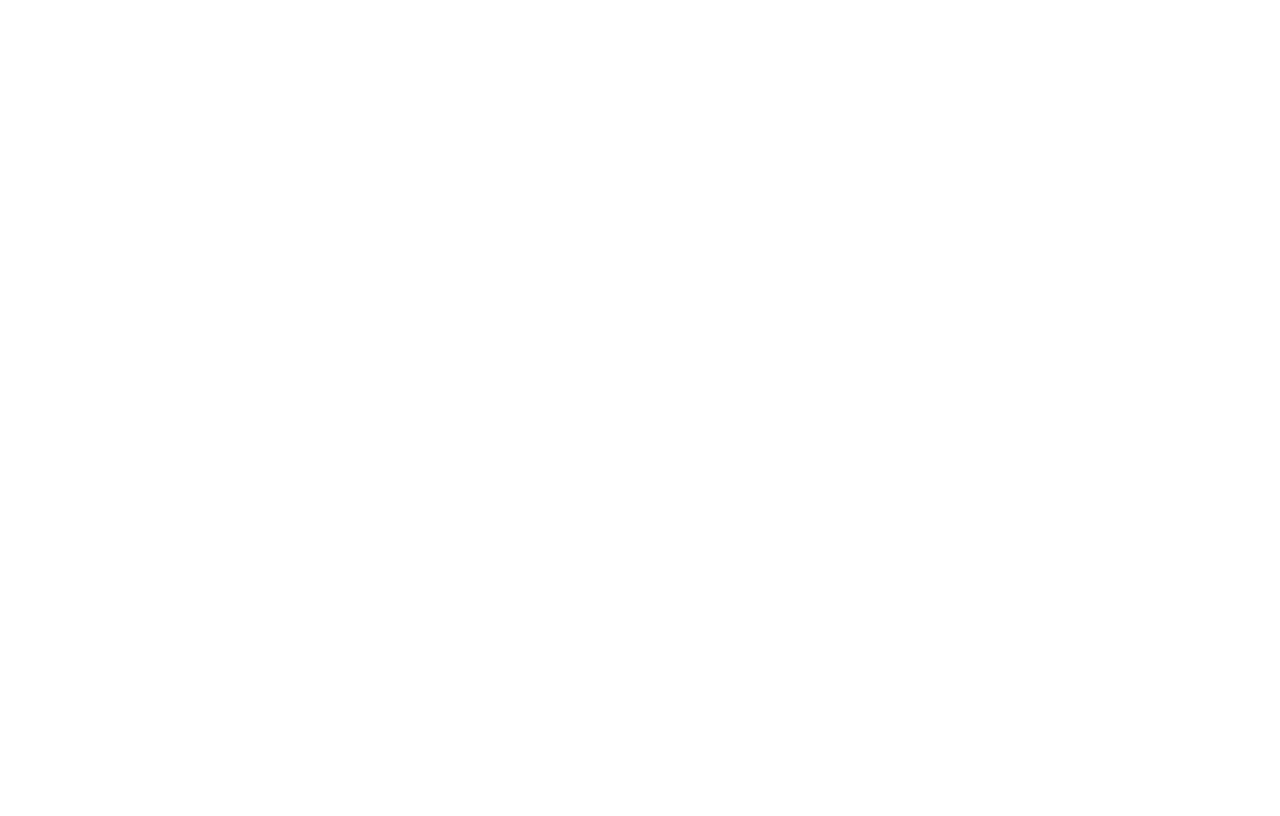
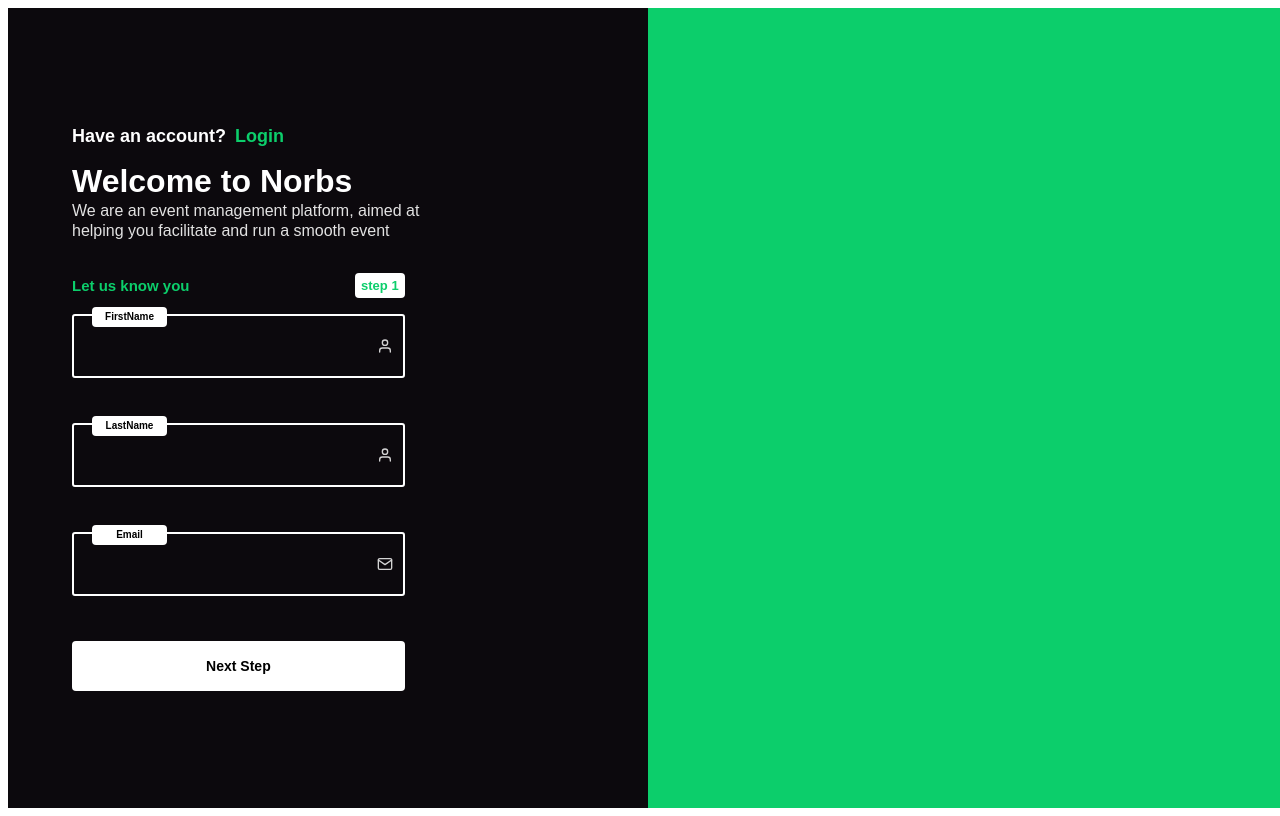
Before and after one commit to Adewale103/Norbs-Event, a React (Create React App) app: page /register in a window 1280 px wide. Built offline with nearby package versions, Linux system fonts and the light colour scheme; a web font is replaced by a local one.

Commit message:
"added routing"

```diff
--- a/package.json
+++ b/package.json
@@ -8,7 +8,7 @@
     "@testing-library/user-event": "^13.5.0",
     "react": "^18.2.0",
     "react-dom": "^18.2.0",
-    "react-router-dom": "^5.3.3",
+    "react-router-dom": "^6.3.0",
     "react-scripts": "5.0.1",
     "web-vitals": "^2.1.4"
   },
--- a/src/App.js
+++ b/src/App.js
@@ -1,24 +1,18 @@
-
-import './App.css';
-import { BrowserRouter as Router, Route, Switch} from 'react-router-dom';
-import Login from "./views/authentication/Login"
-import Register from "./views/authentication/Register"
-import React from 'react';
+import "./App.css";
+import Login from "./views/authentication/Login";
+import Register from "./views/authentication/Register";
+import React from "react";
+import { Routes, Route } from "react-router-dom";
 
 const App = () => {
   return (
-    <Router>
-      <div className="App">
-        <Switch>
-          <div className='content'>
-           <Route exact path = "/"><Register/></Route>
-           <Route path= "/login"><Login/></Route>
-         </div>
-        </Switch>
-      </div>
-    </Router>
-
-  )
-}
+    <div className="App">
+      <Routes>
+      <Route path="/login" element={<Login />}/>
+        <Route path="/register" element={<Register />}/>
+      </Routes>
+    </div>
+  );
+};
 
 export default App;
--- a/src/index.js
+++ b/src/index.js
@@ -1,13 +1,15 @@
-import React from 'react';
-import ReactDOM from 'react-dom/client';
-import './index.css';
-import App from './App';
+import React from "react";
+import ReactDOM from "react-dom/client";
+import "./index.css";
+import App from "./App";
+import { BrowserRouter as Router} from "react-router-dom";
 
-
-const root = ReactDOM.createRoot(document.getElementById('root'));
+const root = ReactDOM.createRoot(document.getElementById("root"));
 root.render(
   <React.StrictMode>
-    <App />
+    <Router>
+      <App />
+    </Router>
   </React.StrictMode>
 );
 
--- a/src/views/authentication/Login.js
+++ b/src/views/authentication/Login.js
@@ -4,9 +4,13 @@
 import passwordIcon from "../../assets/password.svg"
 import { Link } from "react-router-dom"
 import "./authentication.css"
+import { useNavigate } from "react-router-dom"
 
 
 const Login = () => {
+
+let navigate = useNavigate()
+
     const [userInput, setUserInput] = useState({})
     const [fieldError, setFieldError] = useState(
         {
@@ -65,10 +69,9 @@
         <div className="authenticationContainer">
         <div className="leftSide">
             <div className="leftSide-container">
-            <a>Don't have an account?
-                <span>
-                <Link to="/" style={{color: 'var(--primary_green)',
-                marginLeft: '4px'}}> sign up</Link>
+            <a onClick={()=> navigate("/register")}>Don't have an account?
+                <span style={{color: 'var(--primary_green)',
+                marginLeft: '4px'}}> sign up
                 </span>
             </a>
             <div className="welcome-text">
--- a/src/views/authentication/Register.js
+++ b/src/views/authentication/Register.js
@@ -1,5 +1,4 @@
 import { useState } from "react"
-import { Link } from "react-router-dom"
 import Input from "../../components/reusable/Input"
 import emailIcon from "../../assets/email.svg"
 import passwordIcon from "../../assets/password.svg"
@@ -7,9 +6,13 @@
 import phoneIcon from "../../assets/phone.svg"
 import "./authentication.css"
 import StepContainer from "../../components/authentication/register/StepContainer"
+import {useNavigate} from 'react-router-dom'
 
 
 const Register = () => {
+
+    let navigate = useNavigate()
+
     const [userInput, setUserInput] = useState({})
     const [step,setStep] = useState(1)
     const [fieldError, setFieldError] = useState(
@@ -73,10 +76,9 @@
         <div className="authenticationContainer">
         <div className="leftSide">
             <div className="leftSide-container">
-            <a>Have an account?
-                <span>
-                    <Link to="/login" style={{color: 'var(--primary_green)',
-            marginLeft: '4px'}}> Login</Link>
+            <a onClick={()=> navigate("/login")}>Have an account?
+                <span style={{color: 'var(--primary_green)',
+            marginLeft: '4px'}}> Login
                 </span>
             </a>
             <div className="welcome-text">
```
Also changed, not shown: 1 other file (tests, documents, lock files or other folders).
